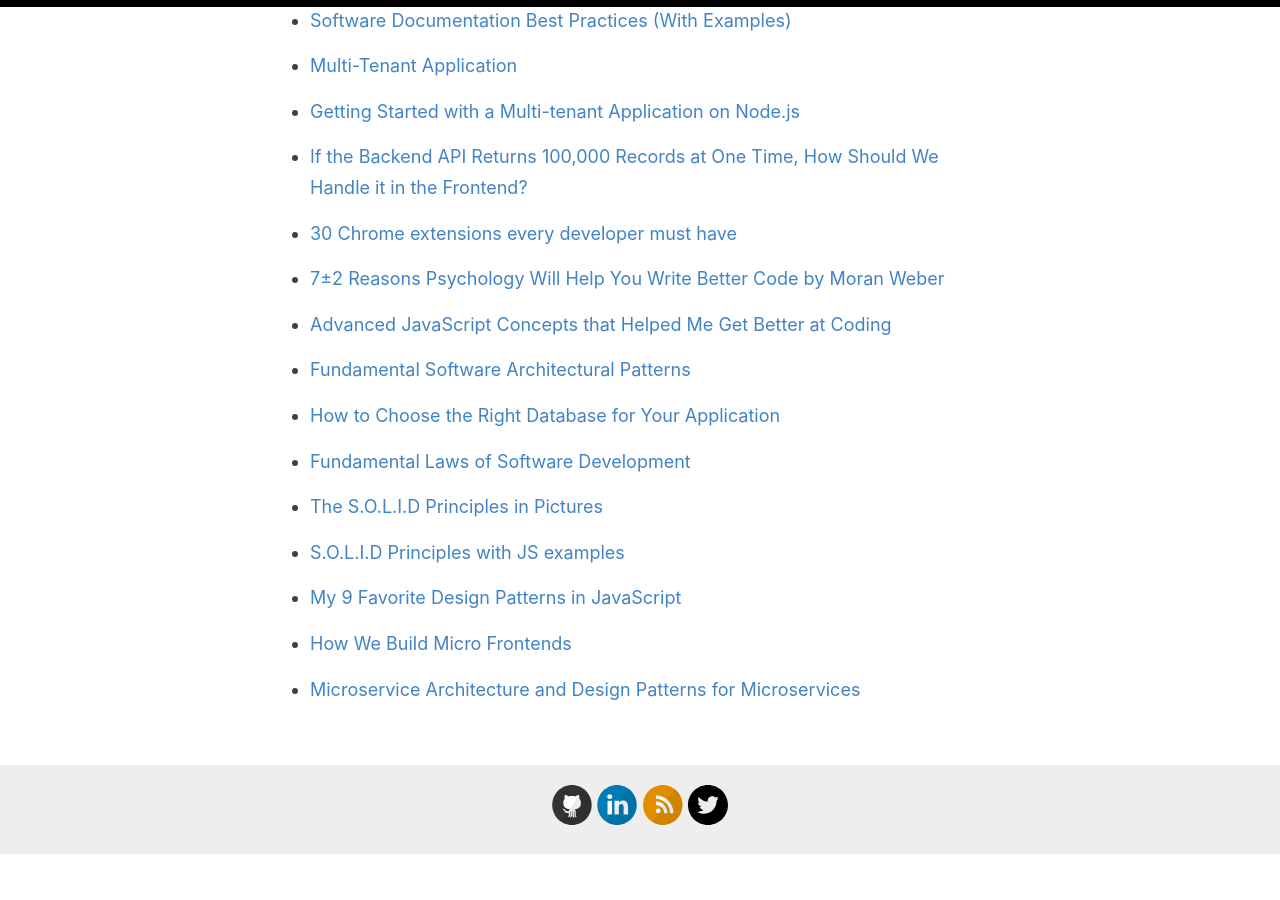
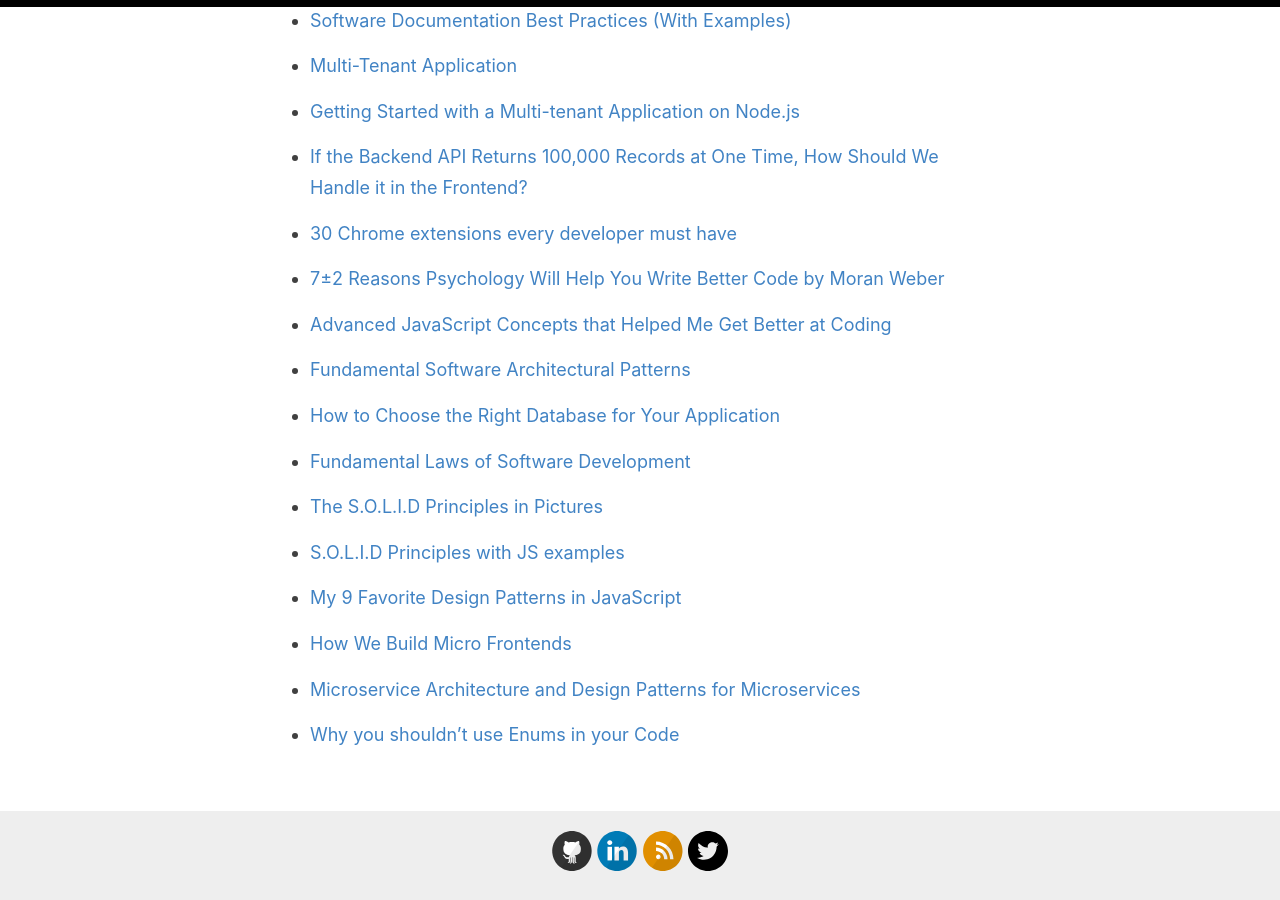
Before and after one commit to baijanathTharu/baijanathTharu.github.io, a Jekyll site: the page built from _pages/readings.md, in a window 1280 px wide and 900 px high, scrolled down 1547 px. Built offline with Jekyll 4.4.1, drawn with Linux system fonts in a browser that asks for light colours; before the commit the page ends 2402 px from its top, so only the background shows below that.

Commit message:
Update readings.md

```diff
--- a/_pages/readings.md
+++ b/_pages/readings.md
@@ -89,3 +89,5 @@ This is the list of all the important posts that I think are worth reading.
 - [How We Build Micro Frontends](https://blog.bitsrc.io/how-we-build-micro-front-ends-d3eeeac0acfc)
 
 - [Microservice Architecture and Design Patterns for Microservices](https://medium.com/@madhukaudantha/microservice-architecture-and-design-patterns-for-microservices-e0e5013fd58a)
+
+- [Why you shouldn’t use Enums in your Code](https://anthony-trad.medium.com/why-you-shouldnt-use-enums-in-your-code-2059cf558105)
```
